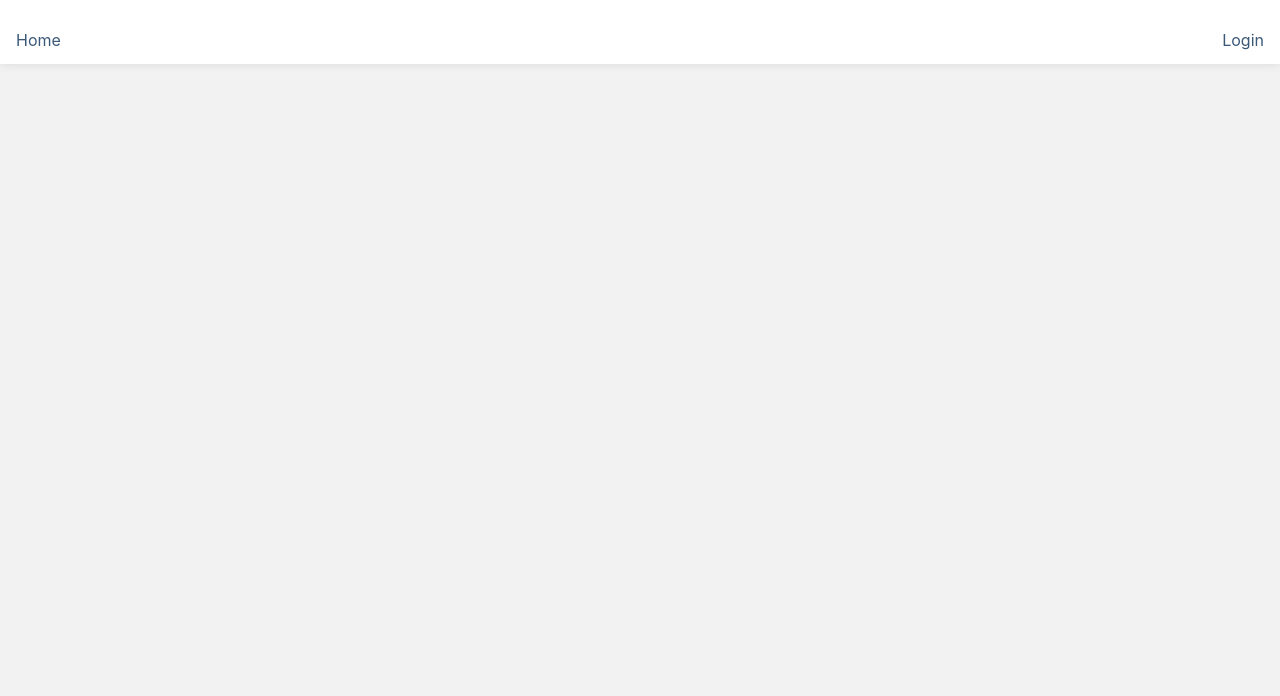
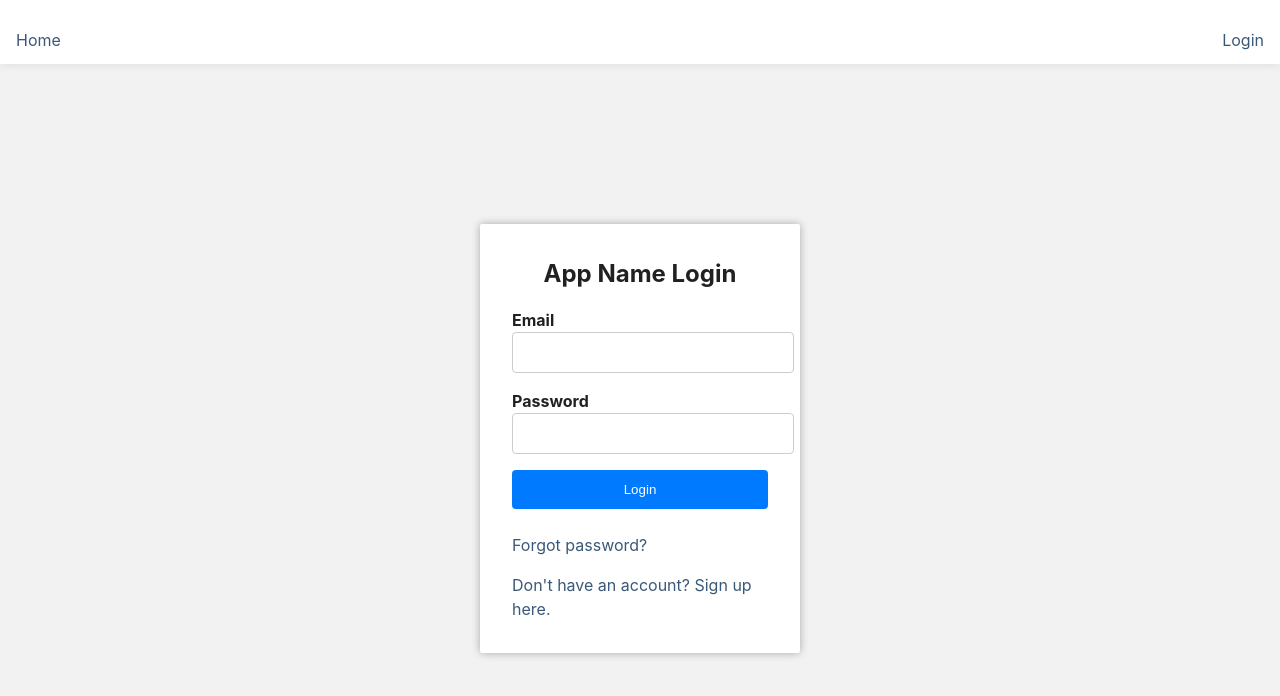
Before and after one commit to Carl256/Fullstack-Login-MVC-Pattern, a Vue app in the folder client/: page /login in a window 1280 px wide. Before the commit this address had no page. Shown: the top 696 px of the page. Built offline with nearby package versions, Linux system fonts and the light colour scheme.

Commit message:
deleted the services file to get ready to use middleware

```diff
--- a/client/src/components/LoginForm.vue
+++ b/client/src/components/LoginForm.vue
@@ -3,7 +3,7 @@
       <div class="container__wrapper">
         <div class="card card--white">
             <div class="card__content">
-            <form class="form">
+            <form class="form" @submit="handleSubmit">
                 <h1 class="form__title">App Name Login</h1>
               <div class="form__field">
                 <label class="form__label" for="email">Email</label>
@@ -54,8 +54,28 @@ export default {
     };
   },
   methods: {
-    handleSubmit() {
-      // handle login form submit
+    handleSubmit(e: Event) {
+      e.preventDefault();
+      if(this.email && this.password) {
+        // make a post request to the server using fetch
+        fetch('http://localhost:3000/login', {
+          method: 'POST',
+          headers: {
+            'Content-Type': 'application/json',
+          },
+          body: JSON.stringify({
+            email: this.email,
+            password: this.password,
+          }),
+        })
+        .then((response) => response.json())
+        .then((data) => {
+          console.log('Success:', data);
+        })
+        .catch((error) => {
+          console.error('Error:', error);
+        });
+      }
     },
 
     openForgotPassword() {
--- a/client/src/components/SignUpForm.vue
+++ b/client/src/components/SignUpForm.vue
@@ -3,7 +3,7 @@
     <div class="container__wrapper">
       <div class="card card--white">
         <div class="card__content">
-          <form class="form" @submit.prevent="handleSubmit">
+          <form class="form" @submit="handleSubmit">
             <h1 class="form__title">Create Account</h1>
             <div class="form__field">
               <label class="form__label" for="email">Email</label>
@@ -37,7 +37,10 @@
                 required
               />
             </div>
-            <button class="form__button" type="submit" :click="handleSubmit">Sign Up</button>
+
+            <button class="form__button" type="submit">
+              Sign Up
+            </button>
           </form>
         </div>
       </div>
@@ -49,7 +52,6 @@
 <script lang="ts">
 import { defineComponent } from "vue";
 
-
 export default defineComponent({
   name: "SignUpForm",
   data() {
@@ -60,21 +62,42 @@ export default defineComponent({
     };
   },
 
+  methods: {
 
-  methods: {
-    handleSubmit() {
+    handleSubmit(e: Event ) {
       const data = {
         email: this.email,
         password: this.password,
         confirmPassword: this.confirmPassword,
       };
 
-      // if the confirm password is not the same as the password throw an error and return an empty password field
+      e.preventDefault();
+
+      // check if the passwords match
       if (this.password !== this.confirmPassword) {
         alert("Passwords do not match");
-        this.password = "";
-        this.confirmPassword = "";
-        return;
+      }else {
+        // make a post request to the server using fetch
+        fetch("http://localhost:3000/signup", {
+          method: "POST",
+          headers: {
+            "Content-Type": "application/json",
+          },
+          body: JSON.stringify(data),
+        })
+        // if the request is created successfully, redirect to the login page
+          .then((res) => {
+            if (res.status === 201) {
+              alert("Account created successfully");
+              this.$router.push("/login");
+            }
+          })
+          .then((data) => {
+            console.log(data);
+          })
+          .catch((err) => {
+            console.log(err);
+          });
       }
     },
   },
--- a/client/src/router.ts
+++ b/client/src/router.ts
@@ -12,6 +12,10 @@ const routes = [
     // },
   {
     path: '/',
+    component: LoginForm,
+  },
+  {
+    path: '/login',
     component: LoginForm,
   },
   {
--- a/client/src/services/eventService.js
+++ /dev/null
@@ -1,2 +0,0 @@
-
-// create a funtion for getting all events
```
Also changed, not shown: client/src/services/eventService.ts (added, +28 -0 lines).
